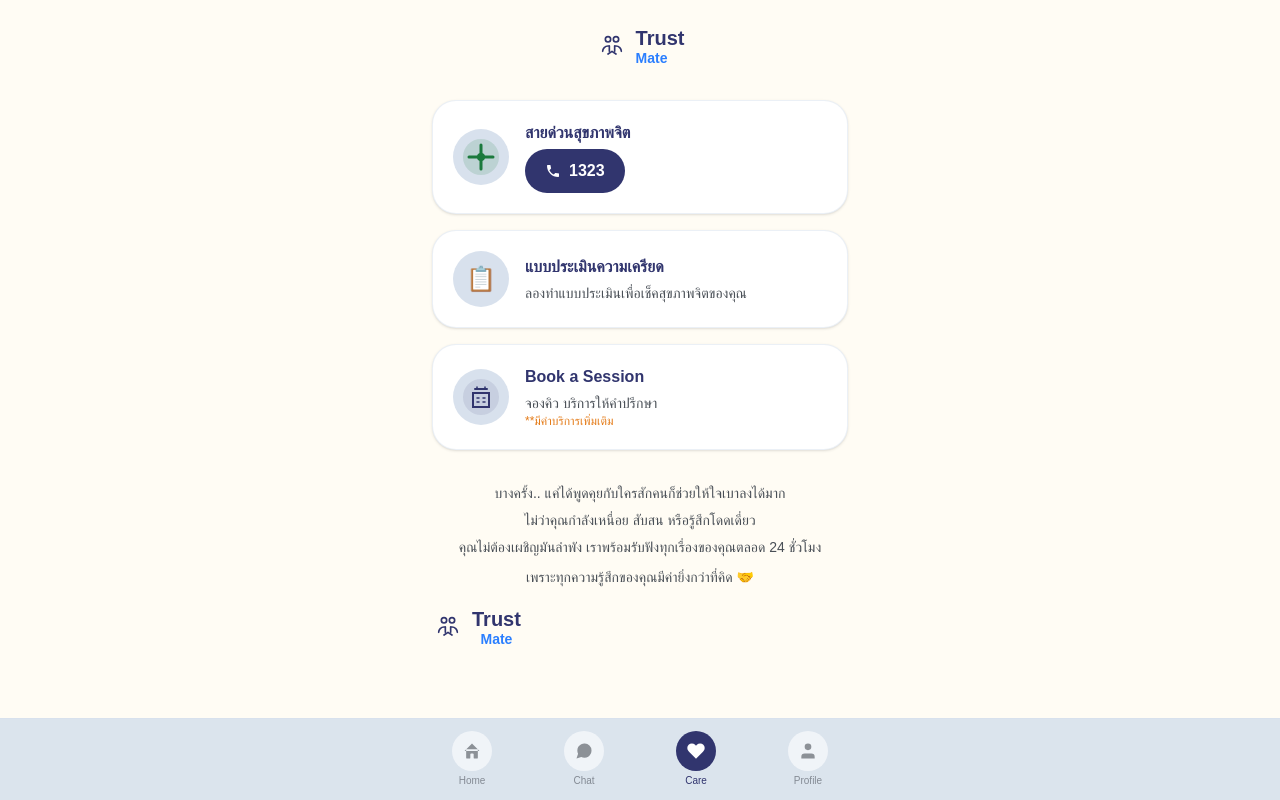
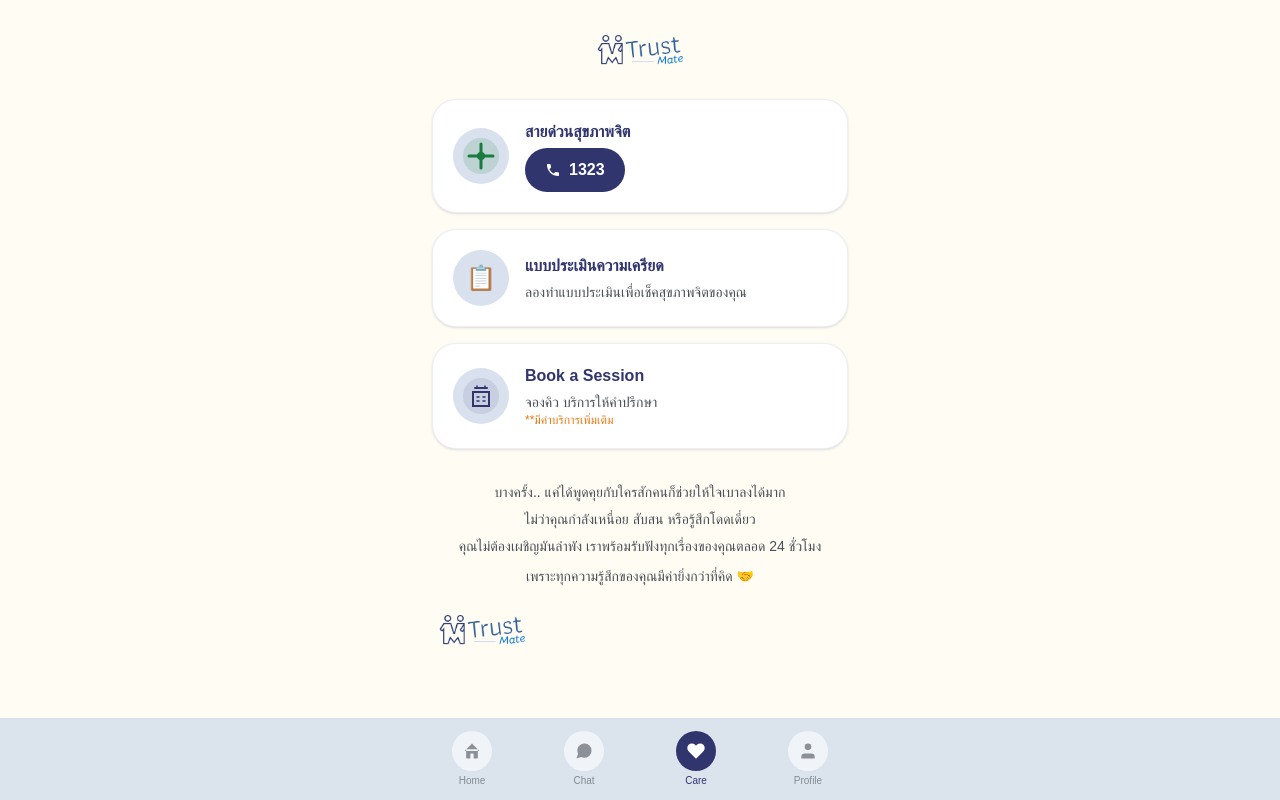
Before and after one commit to PeerapongMala/2026-04-trustmate-frontend, a Next.js app: page /care in a window 1280 px wide. Built offline with nearby package versions, Linux system fonts and the light colour scheme.

Commit message:
fix: use real logo from design — 100% match
- Crop logo from design file (2.png) as PNG
- Replace SVG logo with next/image using real logo.png
- sm/md/lg/xl sizes all use the same real logo

```diff
--- a/src/shared/components/TmLogo.tsx
+++ b/src/shared/components/TmLogo.tsx
@@ -1,69 +1,29 @@
+import Image from "next/image";
+
 interface TmLogoProps {
   size?: "sm" | "md" | "lg" | "xl";
   className?: string;
 }
 
 export function TmLogo({ size = "md", className = "" }: TmLogoProps) {
-  const textSizes = {
-    sm: "text-xl",
-    md: "text-2xl",
-    lg: "text-4xl",
-    xl: "text-5xl",
+  const dimensions = {
+    sm: { width: 100, height: 42 },
+    md: { width: 140, height: 58 },
+    lg: { width: 200, height: 83 },
+    xl: { width: 280, height: 117 },
   };
 
-  const iconSizes = {
-    sm: "w-8 h-8",
-    md: "w-10 h-10",
-    lg: "w-14 h-14",
-    xl: "w-20 h-20",
-  };
-
-  const mateSizes = {
-    sm: "text-sm",
-    md: "text-base",
-    lg: "text-xl",
-    xl: "text-2xl",
-  };
+  const { width, height } = dimensions[size];
 
   return (
-    <div className={`flex items-center gap-2 ${className}`}>
-      {/* Logo icon - two people */}
-      <svg
-        viewBox="0 0 48 48"
-        fill="none"
-        className={iconSizes[size]}
-      >
-        <circle cx="18" cy="14" r="4" stroke="#31356E" strokeWidth="2.5" />
-        <circle cx="30" cy="14" r="4" stroke="#31356E" strokeWidth="2.5" />
-        <path
-          d="M10 32c0-4.42 3.58-8 8-8h2M38 32c0-4.42-3.58-8-8-8h-2"
-          stroke="#31356E"
-          strokeWidth="2.5"
-          strokeLinecap="round"
-        />
-        <path
-          d="M20 24v8M28 24v8"
-          stroke="#31356E"
-          strokeWidth="2.5"
-          strokeLinecap="round"
-        />
-        <path
-          d="M18 36l6-4 6 4"
-          stroke="#31356E"
-          strokeWidth="2.5"
-          strokeLinecap="round"
-          strokeLinejoin="round"
-        />
-      </svg>
-      {/* Text */}
-      <div className="flex flex-col leading-tight">
-        <span className={`font-bold text-tm-navy ${textSizes[size]}`}>
-          Trust
-        </span>
-        <span className={`font-bold text-blue-500 ${mateSizes[size]} -mt-1`}>
-          Mate
-        </span>
-      </div>
+    <div className={className}>
+      <Image
+        src="/logo.png"
+        alt="TrustMate"
+        width={width}
+        height={height}
+        priority
+      />
     </div>
   );
 }
```
Also changed, not shown: public/logo-sm.png (added), public/logo.png (added).
